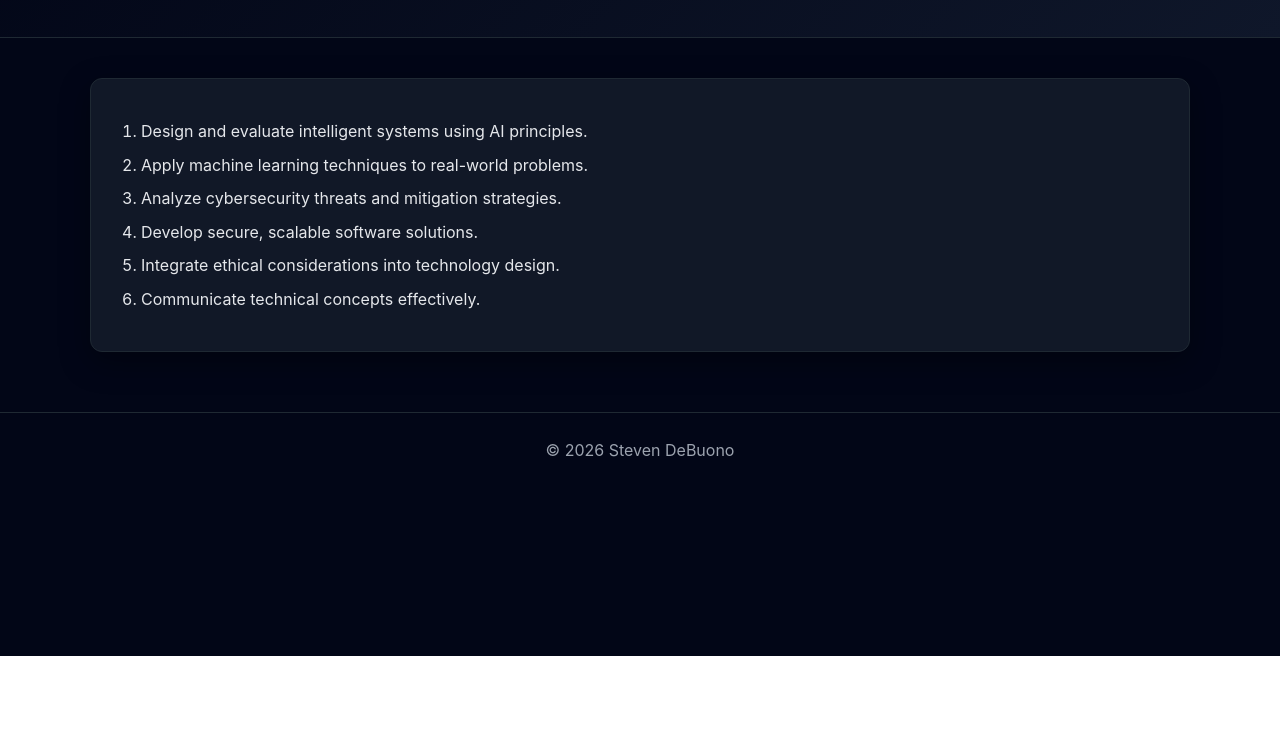
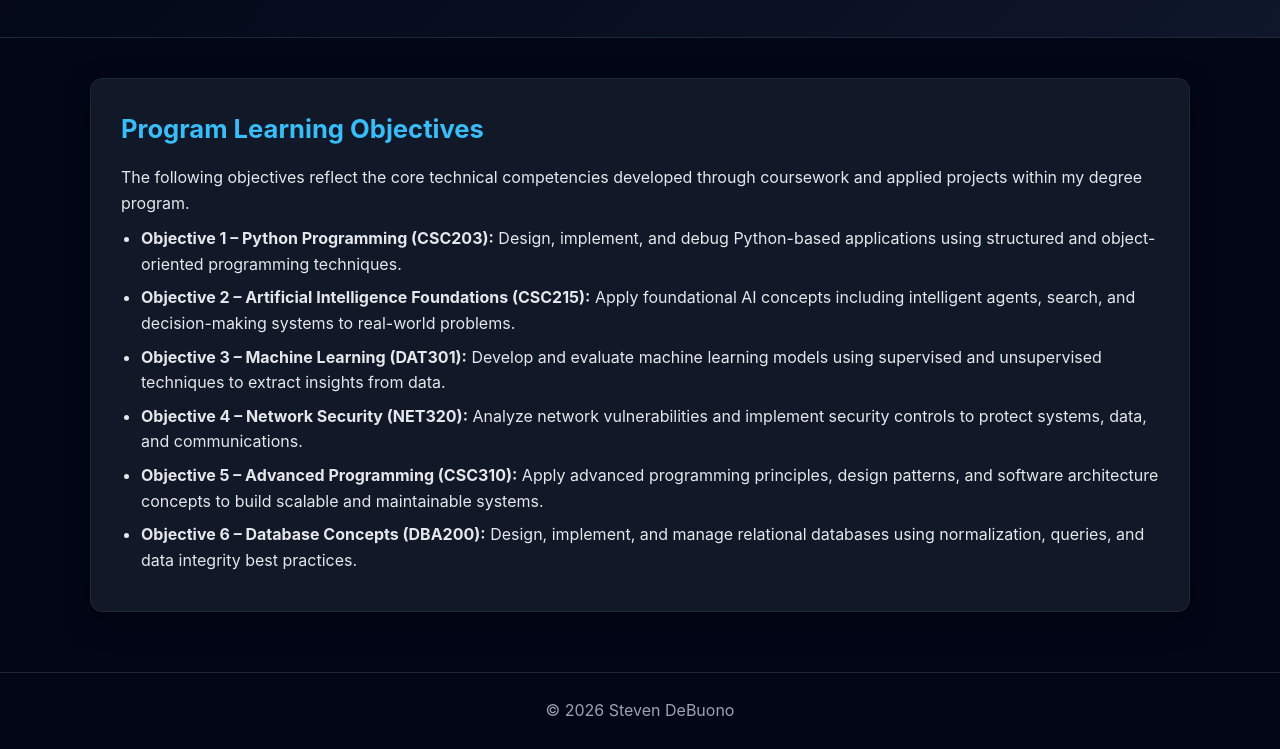
Before and after one commit to bonezone0707/sip-portfolio, a plain HTML site: page boards.html in a window 1280 px wide. Shown: the part 144-893 px from the top of the page. Before the commit the page ends 800 px from the top, so only its background shows below. Drawn offline with Linux system fonts and the light colour scheme.

Commit message:
Revise title and add program learning objectives
Updated the title and header to reflect a more general focus on Boards and Program Objectives. Added detailed program learning objectives in a structured list format.

```diff
--- a/boards.html
+++ b/boards.html
@@ -2,13 +2,13 @@
 <html lang="en">
 <head>
   <meta charset="UTF-8">
-  <title>Boards Objectives</title>
+  <title>Boards</title>
   <link rel="stylesheet" href="css/style.css">
 </head>
 <body>
 
 <header>
-  <h1>Boards Objectives</h1>
+  <h1>Boards & Program Objectives</h1>
   <nav>
     <a href="index.html">Home</a>
     <a href="sip.html">SIP</a>
@@ -19,14 +19,49 @@
 </header>
 
 <section>
-  <ol>
-    <li>Design and evaluate intelligent systems using AI principles.</li>
-    <li>Apply machine learning techniques to real-world problems.</li>
-    <li>Analyze cybersecurity threats and mitigation strategies.</li>
-    <li>Develop secure, scalable software solutions.</li>
-    <li>Integrate ethical considerations into technology design.</li>
-    <li>Communicate technical concepts effectively.</li>
-  </ol>
+  <h2>Program Learning Objectives</h2>
+  <p>
+    The following objectives reflect the core technical competencies developed
+    through coursework and applied projects within my degree program.
+  </p>
+
+  <ul class="objectives-list">
+    <li>
+      <strong>Objective 1 – Python Programming (CSC203):</strong>
+      Design, implement, and debug Python-based applications using structured
+      and object-oriented programming techniques.
+    </li>
+
+    <li>
+      <strong>Objective 2 – Artificial Intelligence Foundations (CSC215):</strong>
+      Apply foundational AI concepts including intelligent agents, search,
+      and decision-making systems to real-world problems.
+    </li>
+
+    <li>
+      <strong>Objective 3 – Machine Learning (DAT301):</strong>
+      Develop and evaluate machine learning models using supervised and
+      unsupervised techniques to extract insights from data.
+    </li>
+
+    <li>
+      <strong>Objective 4 – Network Security (NET320):</strong>
+      Analyze network vulnerabilities and implement security controls to
+      protect systems, data, and communications.
+    </li>
+
+    <li>
+      <strong>Objective 5 – Advanced Programming (CSC310):</strong>
+      Apply advanced programming principles, design patterns, and software
+      architecture concepts to build scalable and maintainable systems.
+    </li>
+
+    <li>
+      <strong>Objective 6 – Database Concepts (DBA200):</strong>
+      Design, implement, and manage relational databases using normalization,
+      queries, and data integrity best practices.
+    </li>
+  </ul>
 </section>
 
 <footer>
```
